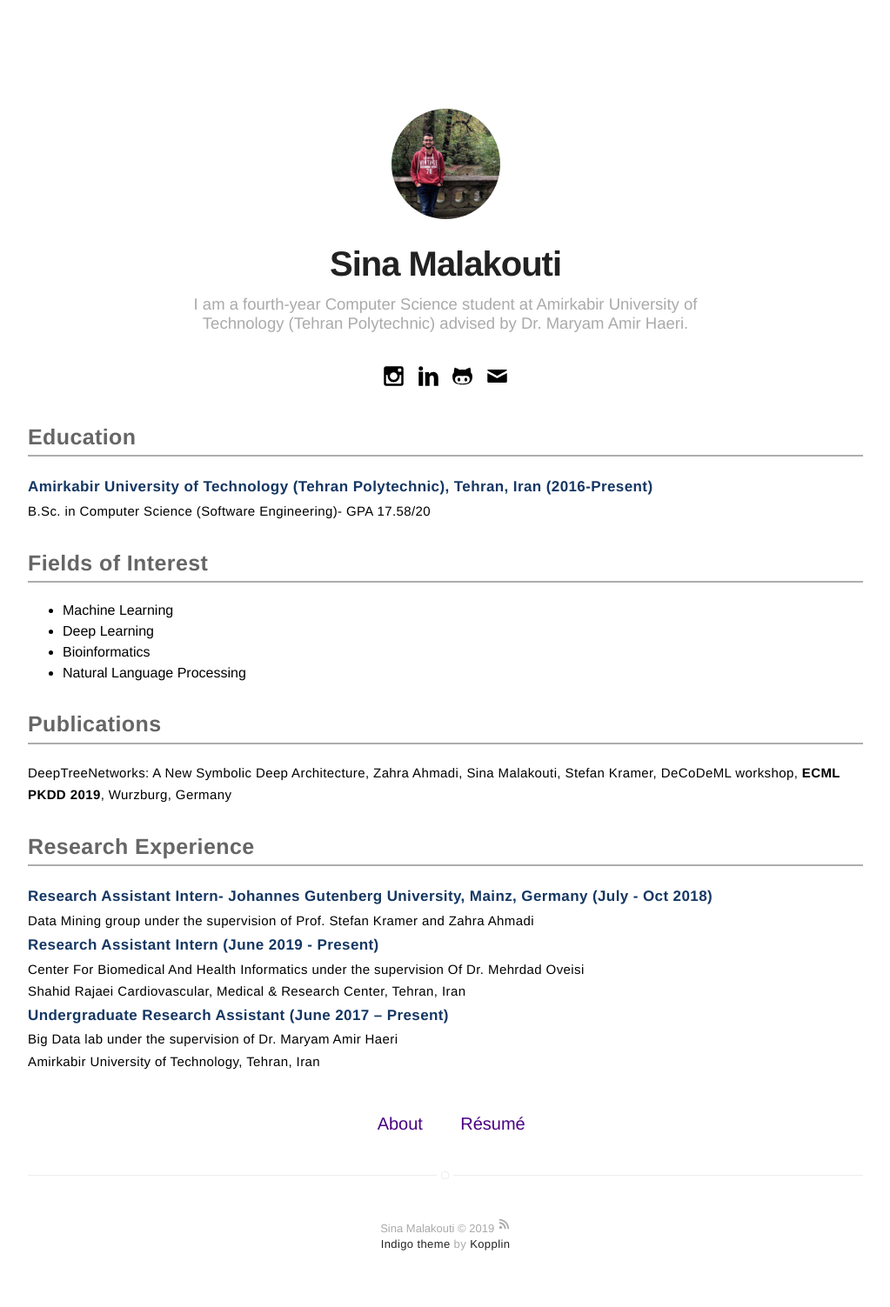
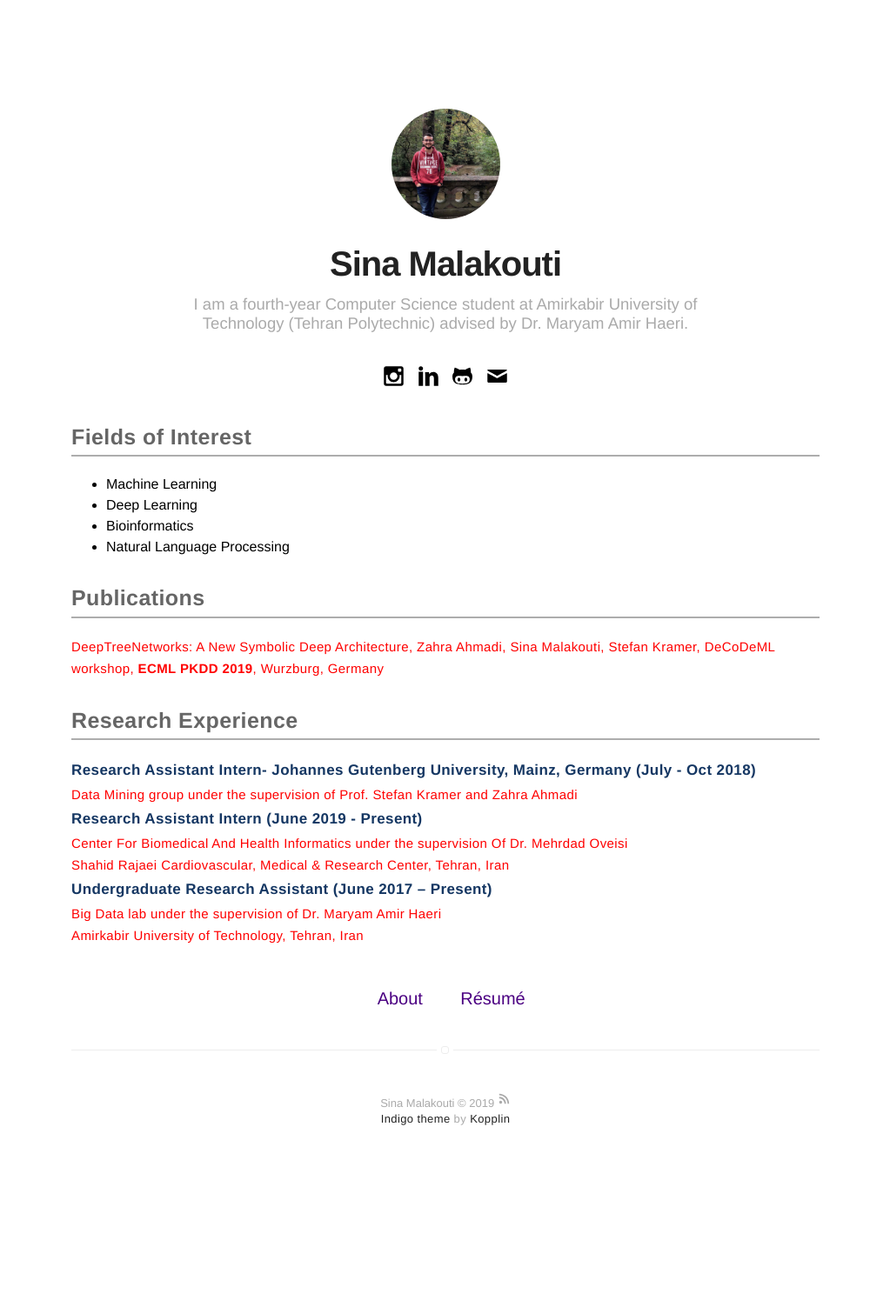
Before and after one commit to sinamalakouti/sinamalakouti.github.io, a Jekyll site: the page built from index.html, in a window 1280 px wide. Shown: the whole page at 87% size, without its empty margins (128-1151 px from the left). Built offline with Jekyll 4.4.1, drawn with Linux system fonts in a browser that asks for light colours; after the commit the page ends 1358 px from its top, so only the background shows below that.

Commit message:
first page changed

```diff
--- a/_includes/header.html
+++ b/_includes/header.html
@@ -25,16 +25,6 @@
 <!-- including other folan -->
         {% include social-links.html %}
     </header>
-    <div>
-    <p class="inf_header" style="font-weight:bold"> Education</p>
-
-    <p class="inf_title" >
-         Amirkabir University of Technology (Tehran Polytechnic), Tehran, Iran (2016-Present)
-    </p>
-    <p class="inf_body">
-        B.Sc. in Computer Science (Software Engineering)-  GPA 17.58/20
-    </p >
-</div>
 
     <div>
         <p class="inf_header"> Fields of Interest</p>
--- a/_sass/base/general.sass
+++ b/_sass/base/general.sass
@@ -127,7 +127,7 @@ pre
 		width: 98%
 
 .wrapper-normal
-	max-width: 960px
+	max-width: 860px
 
 .wrapper-large
 	max-width: 810px
--- a/_sass/components/header.sass
+++ b/_sass/components/header.sass
@@ -55,3 +55,4 @@
     margin-top: 0
     padding-bottom: 0
     margin-bottom: 0
+    color: red
```
